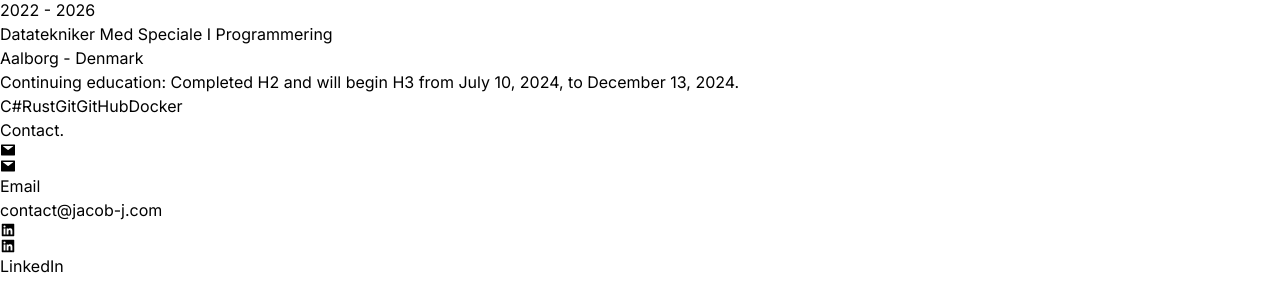
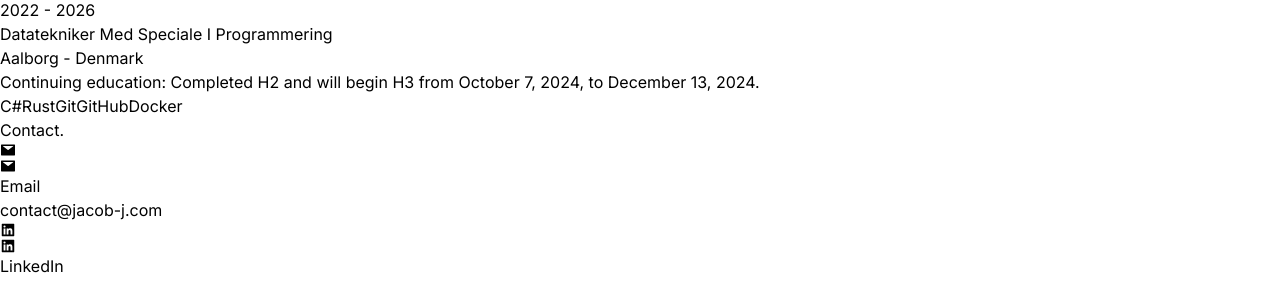
Before and after one commit to zelvios/website, a Next.js app: page / in a window 1280 px wide. Shown: the part 2272-2554 px from the top of the page. Built offline with nearby package versions, Linux system fonts and the light colour scheme.

Commit message:
fix: small mistakes around the website

```diff
--- a/src/components/contact/Contact.jsx
+++ b/src/components/contact/Contact.jsx
@@ -11,7 +11,7 @@ export const Contact = () => {
             <EmailCard />
             <Card
                 title="LinkedIn"
-                subtitle="sssssssssssss"
+                subtitle="Jacob Jørgensen"
                 href="https://www.linkedin.com/in/jacob-j%C3%B8rgensen-851430261/"
                 Icon={AiFillLinkedin }
             />
--- a/src/components/experience/Experience.jsx
+++ b/src/components/experience/Experience.jsx
@@ -19,7 +19,7 @@ const experience = [
     time: "2022 - 2026",
     location: "Aalborg - Denmark",
     description:
-      "Continuing education: Completed H2 and will begin H3 from July 10, 2024, to December 13, 2024.",
+      "Continuing education: Completed H2 and will begin H3 from October 7, 2024, to December 13, 2024.",
     tech: [
       "C#",
       "Rust",
--- a/src/components/hero/Hero.jsx
+++ b/src/components/hero/Hero.jsx
@@ -121,7 +121,7 @@ const Beams = () => {
     const numColumns = width ? Math.floor(width / GRID_BOX_SIZE) : 0;
 
     const placements = [
-        { top: GRID_BOX_SIZE * 0, left: Math.floor(numColumns * 0.05) * GRID_BOX_SIZE, transition: { duration: 3.5, repeatDelay: 5, delay: 2 } },
+        { top: 0, left: Math.floor(numColumns * 0.05) * GRID_BOX_SIZE, transition: { duration: 3.5, repeatDelay: 5, delay: 2 } },
         { top: GRID_BOX_SIZE * 12, left: Math.floor(numColumns * 0.15) * GRID_BOX_SIZE, transition: { duration: 3.5, repeatDelay: 10, delay: 4 } },
         { top: GRID_BOX_SIZE * 3, left: Math.floor(numColumns * 0.25) * GRID_BOX_SIZE },
         { top: GRID_BOX_SIZE * 9, left: Math.floor(numColumns * 0.75) * GRID_BOX_SIZE, transition: { duration: 2, repeatDelay: 7.5, delay: 3.5 } },
--- a/src/components/projects/Projects.jsx
+++ b/src/components/projects/Projects.jsx
@@ -20,7 +20,7 @@ const projects = [
     {
         title: "Todo-TUI",
         imgSrc: "project-imgs/todo-tui.png",
-        code: "https://github.com/Zelvios/website",
+        code: "https://github.com/Zelvios/todo-tui",
         projectLink: "",
         tech: ["Rust"],
         description: "A simple Todo app designed with ratatui.rs",
```
